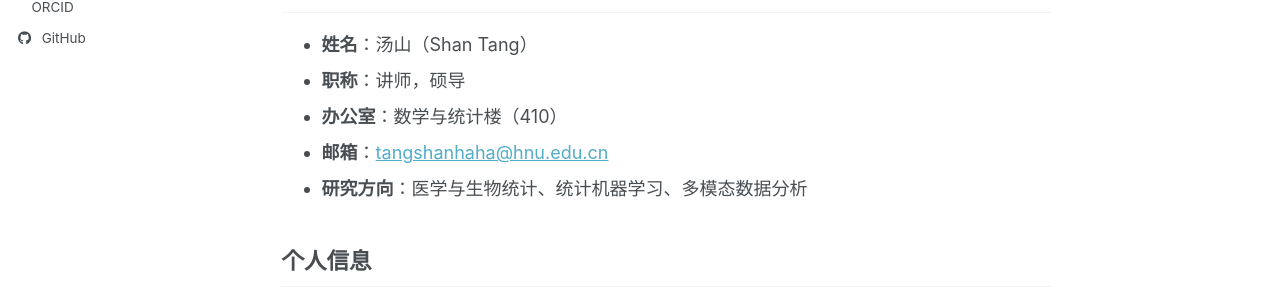
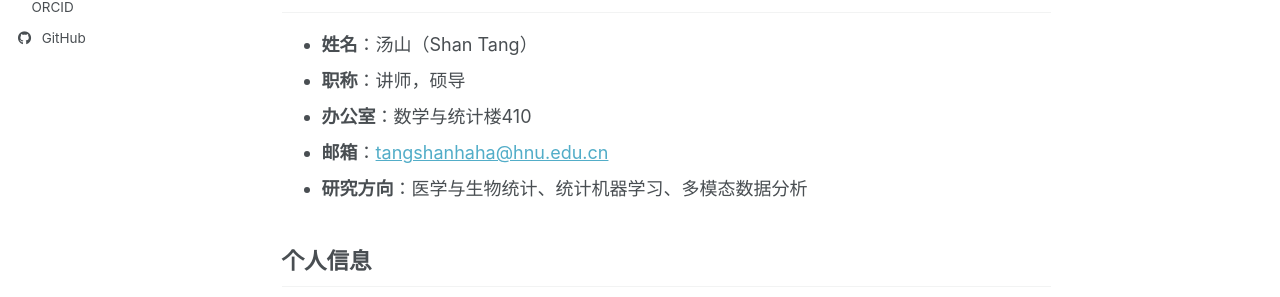
Before and after one commit to tsnm1/tsnm1.github.io, a Jekyll site: the page built from _pages/about.md, in a window 1280 px wide and 900 px high. Shown: the part 186-483 px from the top of the window. Built offline with Jekyll 4.4.1, drawn with Linux system fonts in a browser that asks for light colours; a style sheet for code colours, icons or effects is not loaded.

```diff
--- a/_pages/about.md
+++ b/_pages/about.md
@@ -11,7 +11,7 @@ redirect_from:
 ## 个人信息
 - **姓名**：汤山（Shan Tang）
 - **职称**：讲师，硕导
-- **办公室**：数学与统计楼（410）
+- **办公室**：数学与统计楼410
 - **邮箱**：<tangshanhaha@hnu.edu.cn>
 - **研究方向**：医学与生物统计、统计机器学习、多模态数据分析
 
```
